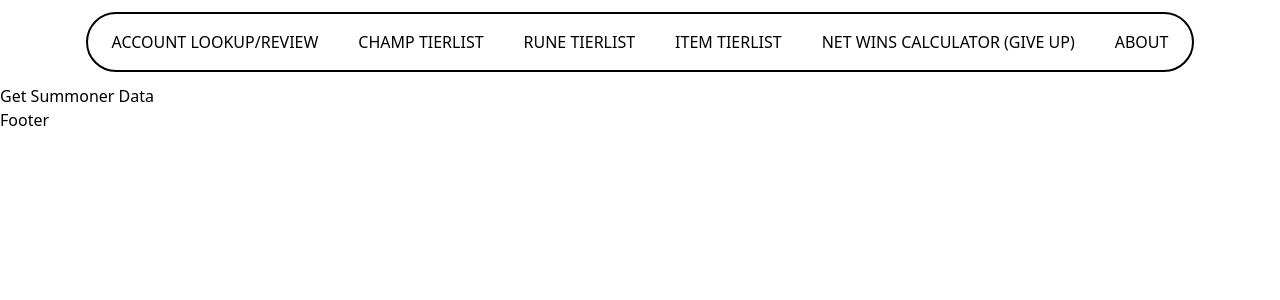
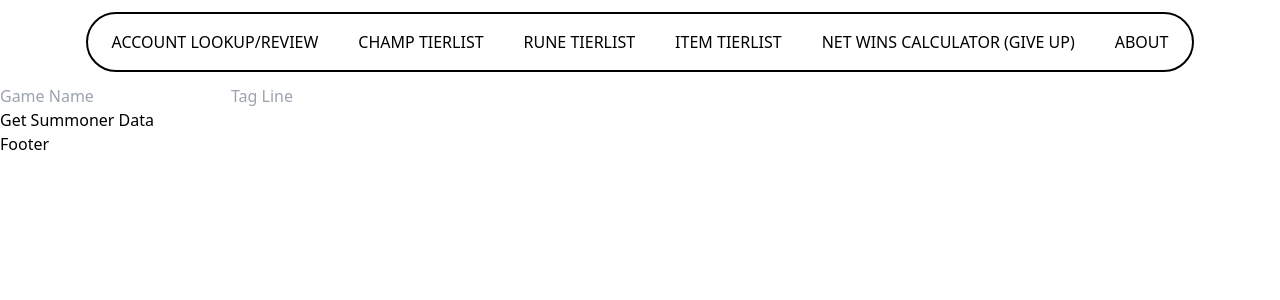
Before and after one commit to SethMarina77/PlantJournal, a React (Vite) app in the folder ReactClient/: page / in a window 1280 px wide. Shown: the top 300 px of the page. Built offline with nearby package versions, Linux system fonts and the light colour scheme.

Commit message:
working on form to allow any summoner to be searched

```diff
--- a/ReactClient/src/pages/Home.jsx
+++ b/ReactClient/src/pages/Home.jsx
@@ -7,7 +7,7 @@ const Home = () => {
 
   const fetchSummonerData = async () => {
     try {
-      const gameName = "HeNotBeatingGoku";
+      const gameName = "HeNotBeatingGoku"; // Hardcoded for now
       const tagLine = "THO";
       const response = await axios.get(
         `http://localhost:3000/api/summoner/${gameName}/${tagLine}`
@@ -19,9 +19,15 @@ const Home = () => {
       setSummonerData(null);
     }
   };
-
+ // This is the form that will be used to get the summoner data
   return (
     <div>
+
+      <form>
+        <input type="text" placeholder="Game Name" />
+        <input type="text" placeholder="Tag Line" />
+      </form>
+
       <button onClick={fetchSummonerData}>Get Summoner Data</button>
       {error && <p style={{ color: "red" }}>Error: {error}</p>}
       {summonerData && (
```
